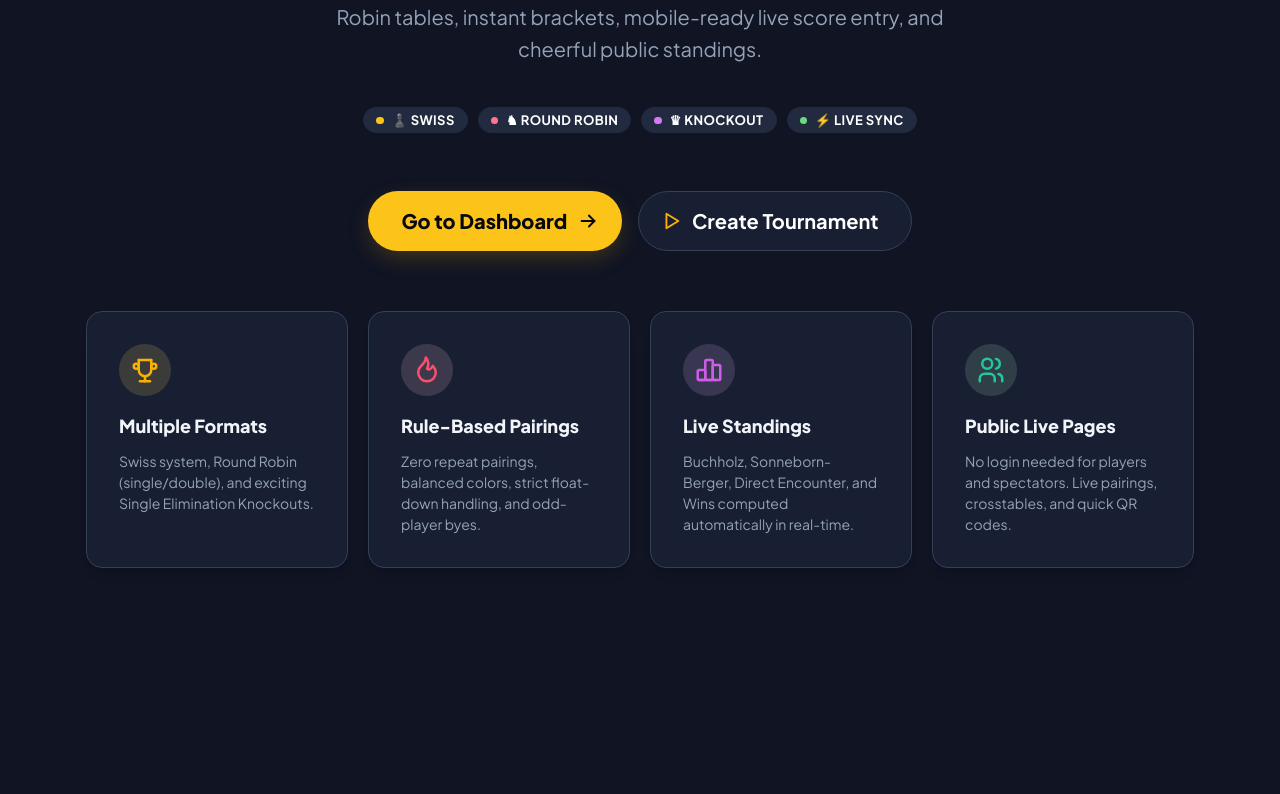
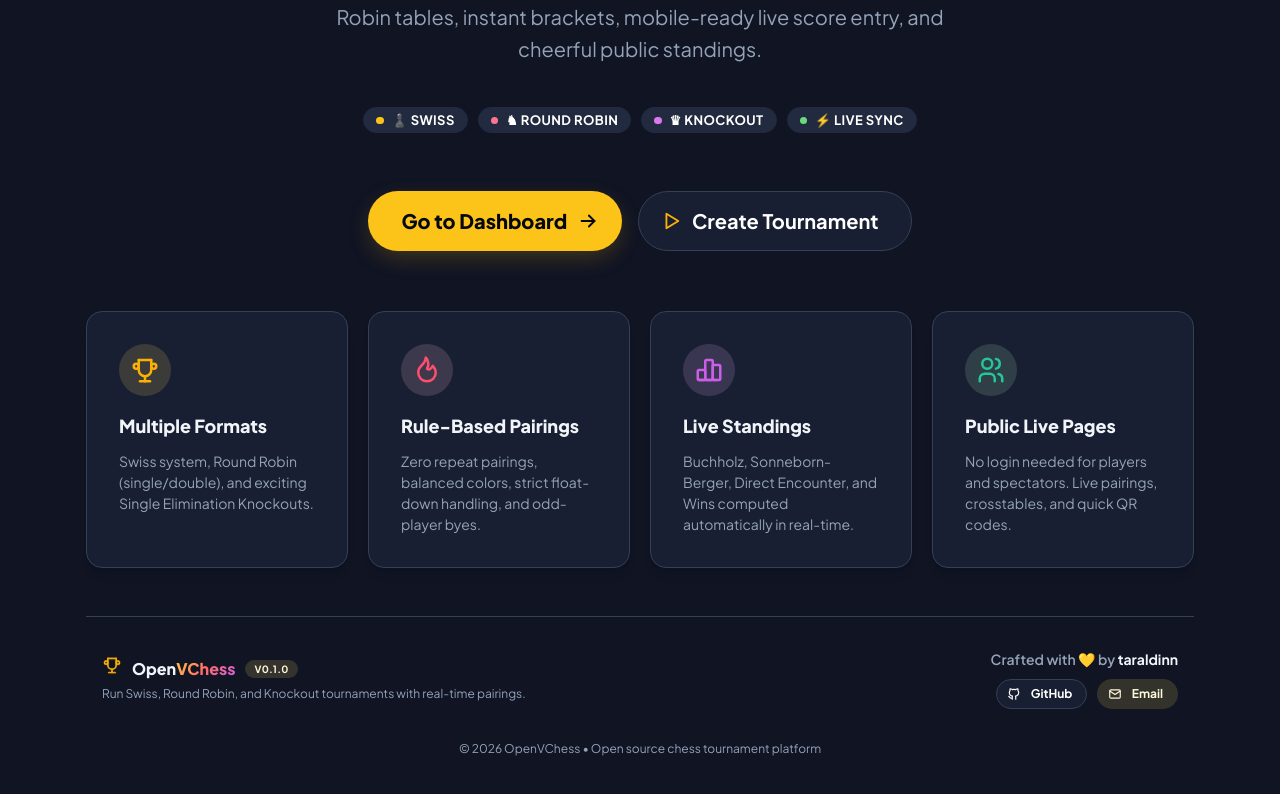
Before and after one commit to Taraldinn/Open-Chess, a Next.js app: page / in a window 1280 px wide. Shown: the part 338-1132 px from the top of the page. Before the commit the page ends 938 px from the top, so only its background shows below. Built offline with nearby package versions, Linux system fonts and the light colour scheme; no server answers.

Commit message:
initial commit

```diff
--- a/app/(auth)/login/page.tsx
+++ b/app/(auth)/login/page.tsx
@@ -80,7 +80,7 @@ function LoginForm() {
         <IconTrophy size={42} color="#fab005" />
       </Box>
       <Title order={2} ta="center" fw={900} mb="xs">
-        Welcome to ChessFlow
+        Welcome to OpenVChess
       </Title>
       <Text c="dimmed" size="sm" ta="center" mb={24}>
         Sign in to create tournaments, manage pairings, and enter results.
--- a/app/layout.tsx
+++ b/app/layout.tsx
@@ -16,7 +16,7 @@ const plusJakarta = Plus_Jakarta_Sans({
 });
 
 export const metadata = {
-  title: 'ChessFlow — Chess Tournament Manager',
+  title: 'OpenVChess — Chess Tournament Manager',
   description: 'Create and run Swiss, Round Robin, and Knockout chess tournaments with live pairings and standings.',
 };
 
--- a/app/page.tsx
+++ b/app/page.tsx
@@ -23,6 +23,7 @@ import {
   IconSparkles,
 } from '@tabler/icons-react';
 import Link from 'next/link';
+import { Footer } from '@/components/navigation/Footer';
 
 export default function HomePage() {
   return (
@@ -136,6 +137,8 @@ export default function HomePage() {
           </Text>
         </Card>
       </SimpleGrid>
+
+      <Footer />
     </Container>
   );
 }
--- a/components/chess/ExportShareModal.tsx
+++ b/components/chess/ExportShareModal.tsx
@@ -39,7 +39,7 @@ export function ExportShareModal({
   const shareUrl =
     typeof window !== 'undefined'
       ? `${window.location.origin}/t/${tournamentSlug}`
-      : `https://chessflow.app/t/${tournamentSlug}`;
+      : `https://openvchess.app/t/${tournamentSlug}`;
 
   const handleCopy = () => {
     navigator.clipboard.writeText(shareUrl);
--- /dev/null
+++ b/components/navigation/Footer.tsx
@@ -0,0 +1,76 @@
+'use client';
+
+import { Container, Group, Text, Button, Badge, Divider, Stack, Box } from '@mantine/core';
+import { IconBrandGithub, IconMail, IconHeart, IconTrophy } from '@tabler/icons-react';
+
+export function Footer() {
+  return (
+    <footer style={{ marginTop: 'auto', paddingTop: '3rem', paddingBottom: '2.5rem' }}>
+      <Divider mb="xl" color="var(--mantine-color-default-border)" />
+      <Container size="lg">
+        <Group justify="space-between" align="center" wrap="wrap" gap="md">
+          <Stack gap={4}>
+            <Group gap="xs" align="center">
+              <Box className="playful-float">
+                <IconTrophy size={20} color="#fab005" />
+              </Box>
+              <Text fw={800} size="md">
+                Open<Text component="span" className="playful-gradient-text" inherit>VChess</Text>
+              </Text>
+              <Badge size="sm" variant="light" color="yellow" radius="xl">
+                v0.1.0
+              </Badge>
+            </Group>
+            <Text size="xs" c="dimmed">
+              Run Swiss, Round Robin, and Knockout tournaments with real-time pairings.
+            </Text>
+          </Stack>
+
+          <Stack gap="xs" align="flex-end">
+            <Group gap="xs" align="center">
+              <Text size="sm" fw={600} c="dimmed">
+                Crafted with{' '}
+                <Text component="span" c="#ff4d6d" inherit style={{ display: 'inline-block' }}>
+                  💛
+                </Text>{' '}
+                by <strong style={{ color: 'var(--mantine-color-text)' }}>taraldinn</strong>
+              </Text>
+            </Group>
+
+            <Group gap="xs">
+              <Button
+                component="a"
+                href="https://github.com/taraldinn"
+                target="_blank"
+                rel="noopener noreferrer"
+                size="xs"
+                variant="default"
+                radius="xl"
+                leftSection={<IconBrandGithub size={14} />}
+              >
+                GitHub
+              </Button>
+              <Button
+                component="a"
+                href="mailto:kferdoush617@gmail.com"
+                size="xs"
+                variant="light"
+                color="yellow"
+                radius="xl"
+                leftSection={<IconMail size={14} />}
+              >
+                Email
+              </Button>
+            </Group>
+          </Stack>
+        </Group>
+
+        <Group justify="center" mt="xl">
+          <Text size="xs" c="dimmed">
+            © {new Date().getFullYear()} OpenVChess • Open source chess tournament platform
+          </Text>
+        </Group>
+      </Container>
+    </footer>
+  );
+}
--- a/components/navigation/Navbar.tsx
+++ b/components/navigation/Navbar.tsx
@@ -46,7 +46,7 @@ export function Navbar() {
                 <IconTrophy size={28} color="#fab005" />
               </Box>
               <Text fw={900} size="xl" c="var(--mantine-color-text)" style={{ letterSpacing: '-0.02em' }}>
-                Chess<Text component="span" className="playful-gradient-text" inherit>Flow</Text>
+                Open<Text component="span" className="playful-gradient-text" inherit>VChess</Text>
               </Text>
             </Group>
           </Link>
```
